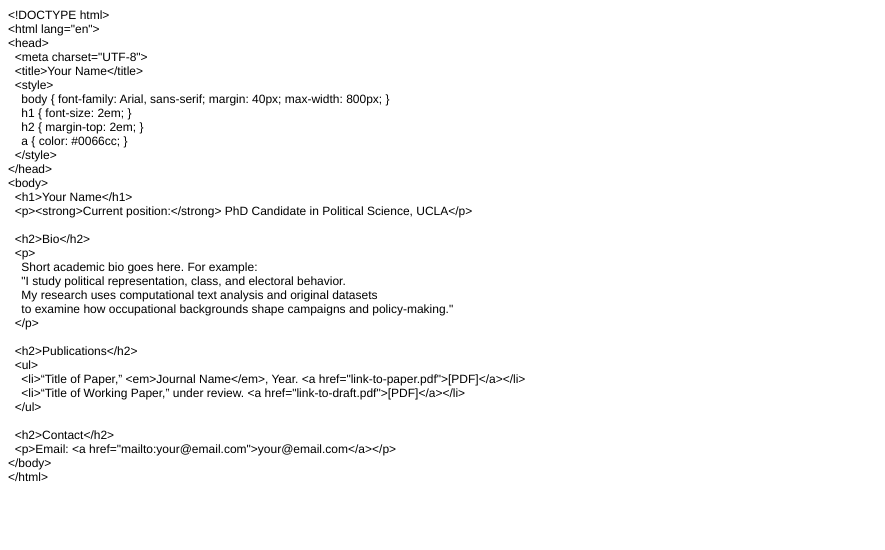
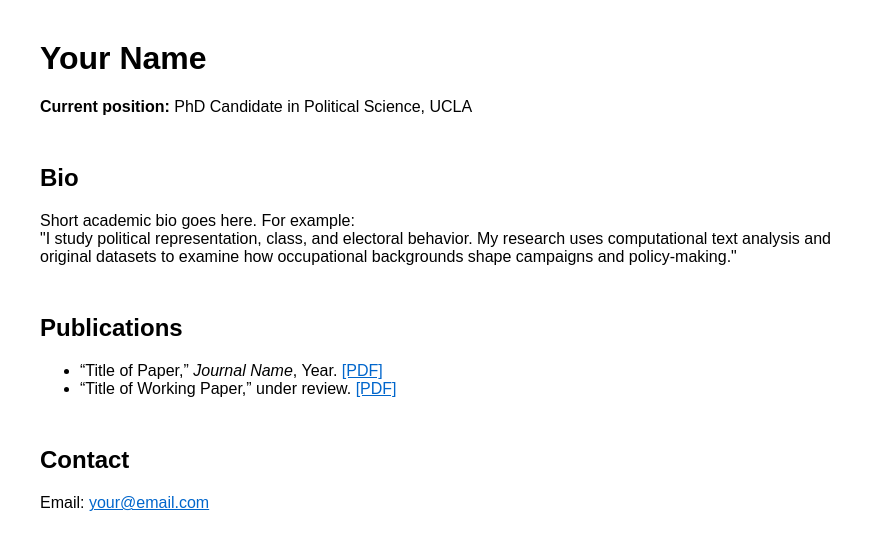
Before and after one commit to fdeveaux/fdeveaux.github.io, a plain HTML site: page index.html in a window 1280 px wide. Shown: the whole page, without its empty margins (0-885 px from the left). Drawn offline with Linux system fonts and the light colour scheme.

Commit message:
updated_index.html

```diff
--- a/index.html
+++ b/index.html
@@ -1,50 +1,34 @@
-<!DOCTYPE html PUBLIC "-//W3C//DTD HTML 4.01//EN" "http://www.w3.org/TR/html4/strict.dtd">
-<html>
+<!DOCTYPE html>
+<html lang="en">
 <head>
-  <meta http-equiv="Content-Type" content="text/html; charset=utf-8">
-  <meta http-equiv="Content-Style-Type" content="text/css">
-  <title></title>
-  <meta name="Generator" content="Cocoa HTML Writer">
-  <meta name="CocoaVersion" content="2575.4">
-  <style type="text/css">
-    p.p1 {margin: 0.0px 0.0px 0.0px 0.0px; font: 12.0px Helvetica}
-    p.p2 {margin: 0.0px 0.0px 0.0px 0.0px; font: 12.0px Helvetica; min-height: 14.0px}
+  <meta charset="UTF-8">
+  <title>Your Name</title>
+  <style>
+    body { font-family: Arial, sans-serif; margin: 40px; max-width: 800px; }
+    h1 { font-size: 2em; }
+    h2 { margin-top: 2em; }
+    a { color: #0066cc; }
   </style>
 </head>
 <body>
-<p class="p1">&lt;!DOCTYPE html&gt;</p>
-<p class="p1">&lt;html lang="en"&gt;</p>
-<p class="p1">&lt;head&gt;</p>
-<p class="p1"><span class="Apple-converted-space">  </span>&lt;meta charset="UTF-8"&gt;</p>
-<p class="p1"><span class="Apple-converted-space">  </span>&lt;title&gt;Your Name&lt;/title&gt;</p>
-<p class="p1"><span class="Apple-converted-space">  </span>&lt;style&gt;</p>
-<p class="p1"><span class="Apple-converted-space">    </span>body { font-family: Arial, sans-serif; margin: 40px; max-width: 800px; }</p>
-<p class="p1"><span class="Apple-converted-space">    </span>h1 { font-size: 2em; }</p>
-<p class="p1"><span class="Apple-converted-space">    </span>h2 { margin-top: 2em; }</p>
-<p class="p1"><span class="Apple-converted-space">    </span>a { color: #0066cc; }</p>
-<p class="p1"><span class="Apple-converted-space">  </span>&lt;/style&gt;</p>
-<p class="p1">&lt;/head&gt;</p>
-<p class="p1">&lt;body&gt;</p>
-<p class="p1"><span class="Apple-converted-space">  </span>&lt;h1&gt;Your Name&lt;/h1&gt;</p>
-<p class="p1"><span class="Apple-converted-space">  </span>&lt;p&gt;&lt;strong&gt;Current position:&lt;/strong&gt; PhD Candidate in Political Science, UCLA&lt;/p&gt;</p>
-<p class="p2"><span class="Apple-converted-space">  </span></p>
-<p class="p1"><span class="Apple-converted-space">  </span>&lt;h2&gt;Bio&lt;/h2&gt;</p>
-<p class="p1"><span class="Apple-converted-space">  </span>&lt;p&gt;</p>
-<p class="p1"><span class="Apple-converted-space">    </span>Short academic bio goes here. For example: <span class="Apple-converted-space"> </span></p>
-<p class="p1"><span class="Apple-converted-space">    </span>"I study political representation, class, and electoral behavior.<span class="Apple-converted-space"> </span></p>
-<p class="p1"><span class="Apple-converted-space">    </span>My research uses computational text analysis and original datasets<span class="Apple-converted-space"> </span></p>
-<p class="p1"><span class="Apple-converted-space">    </span>to examine how occupational backgrounds shape campaigns and policy-making."</p>
-<p class="p1"><span class="Apple-converted-space">  </span>&lt;/p&gt;</p>
-<p class="p2"><br></p>
-<p class="p1"><span class="Apple-converted-space">  </span>&lt;h2&gt;Publications&lt;/h2&gt;</p>
-<p class="p1"><span class="Apple-converted-space">  </span>&lt;ul&gt;</p>
-<p class="p1"><span class="Apple-converted-space">    </span>&lt;li&gt;“Title of Paper,” &lt;em&gt;Journal Name&lt;/em&gt;, Year. &lt;a href="link-to-paper.pdf"&gt;[PDF]&lt;/a&gt;&lt;/li&gt;</p>
-<p class="p1"><span class="Apple-converted-space">    </span>&lt;li&gt;“Title of Working Paper,” under review. &lt;a href="link-to-draft.pdf"&gt;[PDF]&lt;/a&gt;&lt;/li&gt;</p>
-<p class="p1"><span class="Apple-converted-space">  </span>&lt;/ul&gt;</p>
-<p class="p2"><br></p>
-<p class="p1"><span class="Apple-converted-space">  </span>&lt;h2&gt;Contact&lt;/h2&gt;</p>
-<p class="p1"><span class="Apple-converted-space">  </span>&lt;p&gt;Email: &lt;a href="mailto:your@email.com"&gt;your@email.com&lt;/a&gt;&lt;/p&gt;</p>
-<p class="p1">&lt;/body&gt;</p>
-<p class="p1">&lt;/html&gt;</p>
+  <h1>Your Name</h1>
+  <p><strong>Current position:</strong> PhD Candidate in Political Science, UCLA</p>
+
+  <h2>Bio</h2>
+  <p>
+    Short academic bio goes here. For example:<br>
+    "I study political representation, class, and electoral behavior.
+    My research uses computational text analysis and original datasets
+    to examine how occupational backgrounds shape campaigns and policy-making."
+  </p>
+
+  <h2>Publications</h2>
+  <ul>
+    <li>“Title of Paper,” <em>Journal Name</em>, Year. <a href="link-to-paper.pdf">[PDF]</a></li>
+    <li>“Title of Working Paper,” under review. <a href="link-to-draft.pdf">[PDF]</a></li>
+  </ul>
+
+  <h2>Contact</h2>
+  <p>Email: <a href="mailto:your@email.com">your@email.com</a></p>
 </body>
 </html>
```
